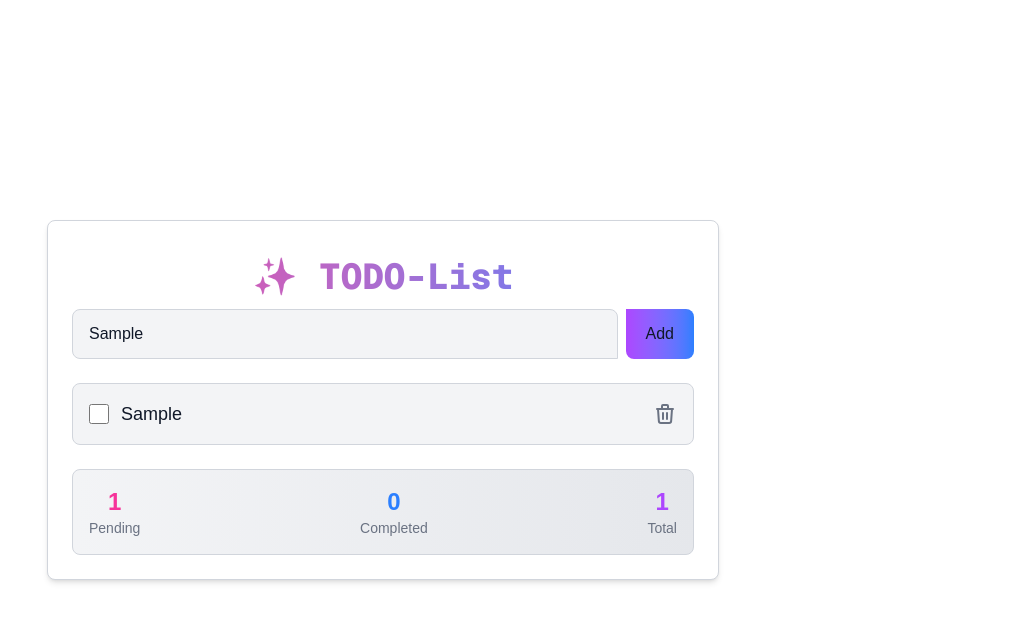
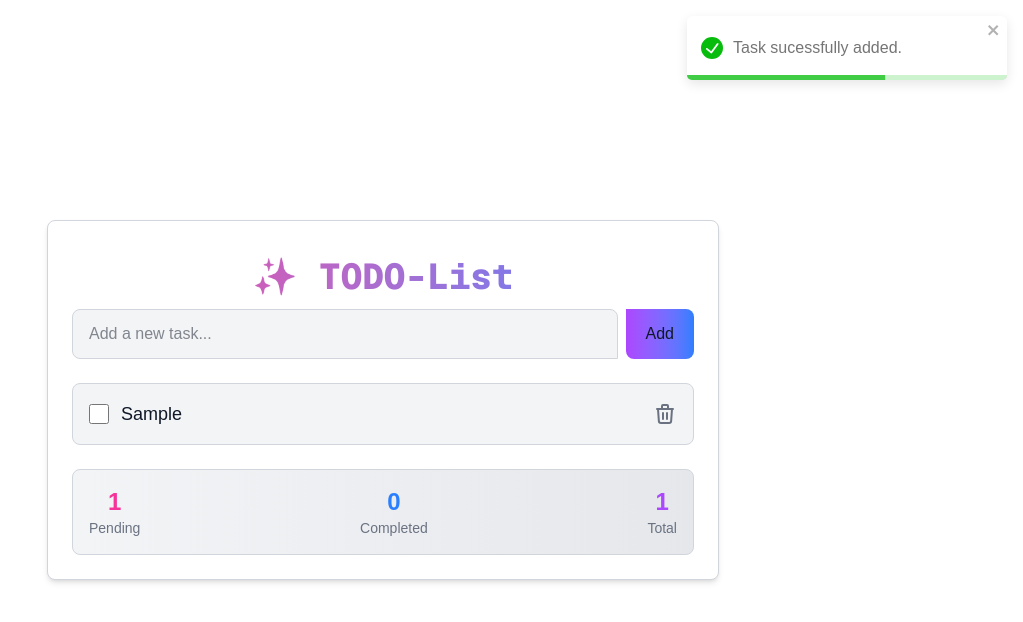
Before and after one commit to Ayomide-Philip/todo-list, a Next.js app: page / in a window 1280 px wide. Both pictures are taken after typing "Sample" into the empty fields and a click on the button "Add". Shown: the top 622 px of the page, without its empty margins (257-1280 px from the left). Built offline with nearby package versions, Linux system fonts and the light colour scheme.

Commit message:
feat: add toast notifications for task addition and input validation

```diff
--- a/app/page.js
+++ b/app/page.js
@@ -2,6 +2,8 @@
 import { use, useState } from "react";
 import TodoInputSection from "./componet/todoInputSection";
 import { useEffect } from "react";
+import { ToastContainer, toast } from "react-toastify";
+import "react-toastify/dist/ReactToastify.css";
 export default function Home() {
   const [newTask, setNewTask] = useState("");
   const [task, addNewTaskFromBtn] = useState([]);
@@ -17,13 +19,19 @@ export default function Home() {
 
   function addTask() {
     if (newTask !== "") {
-      const addNewTask = { id: task.length + 1, task: newTask };
+      const addNewTask = { id: task.length + 1, task: newTask, checked: false };
       addNewTaskFromBtn((task) => [...task, addNewTask]);
+      toast.success("Task sucessfully added.");
+      setNewTask("");
+    } else {
+      toast.warning("Add a new task");
     }
   }
 
-  function checkId(id) {
+  function checkId({ id }) {
     const specifyId = id;
+    // console.log(check);
+
     addNewTaskFromBtn((task) => {
       return task.map((user) => {
         if (user.id === specifyId) {
@@ -45,6 +53,8 @@ export default function Home() {
   }
 
   return (
+    <>
+      <ToastContainer />
       <div className="border border-gray-300 dark:border-gray-700 shadow-md max-w-2xl w-full p-6 rounded-lg bg-white dark:bg-gray-800 text-gray-900 dark:text-gray-100 transition-all duration-300">
         <h1 className="text-4xl font-mono font-extrabold text-center py-3 bg-clip-text text-transparent bg-gradient-to-r from-pink-500 to-blue-500">
           ✨ TODO-List
@@ -66,13 +76,16 @@ export default function Home() {
                 <div className="flex items-center flex-1">
                   <input
                     id={id}
-                  onClick={() => {
-                    checkId(id);
+                    onChange={(e) => {
+                      checkId({ id: id });
                     }}
+                    defaultChecked={checked}
                     type="checkbox"
                     className="h-5 w-5 rounded border-gray-400 dark:border-gray-600 bg-white dark:bg-gray-700 text-pink-500 focus:ring-pink-500 mr-3"
                   />
-                <span className={checked ? "text-lg line-through" : "text-lg"}>
+                  <span
+                    className={checked ? "text-lg line-through" : "text-lg"}
+                  >
                     {task}
                   </span>
                 </div>
@@ -106,7 +119,10 @@ export default function Home() {
         <div className="p-4 rounded-lg bg-gradient-to-r from-gray-100 to-gray-200 dark:from-gray-700 dark:to-gray-800 border border-gray-300 dark:border-gray-600">
           <div className="flex justify-between text-sm">
             <div className="text-center">
-            <div id="pendingCount" className="text-2xl font-bold text-pink-500">
+              <div
+                id="pendingCount"
+                className="text-2xl font-bold text-pink-500"
+              >
                 {task.length - checkIfItsChecked()}
               </div>
               <div className="text-gray-500 dark:text-gray-400">Pending</div>
@@ -121,7 +137,10 @@ export default function Home() {
               <div className="text-gray-500 dark:text-gray-400">Completed</div>
             </div>
             <div className="text-center">
-            <div id="totalCount" className="text-2xl font-bold text-purple-500">
+              <div
+                id="totalCount"
+                className="text-2xl font-bold text-purple-500"
+              >
                 {task.length}
               </div>
               <div className="text-gray-500 dark:text-gray-400">Total</div>
@@ -129,5 +148,6 @@ export default function Home() {
           </div>
         </div>
       </div>
+    </>
   );
 }
```
Lines whose indentation alone changed are shown as unchanged.
